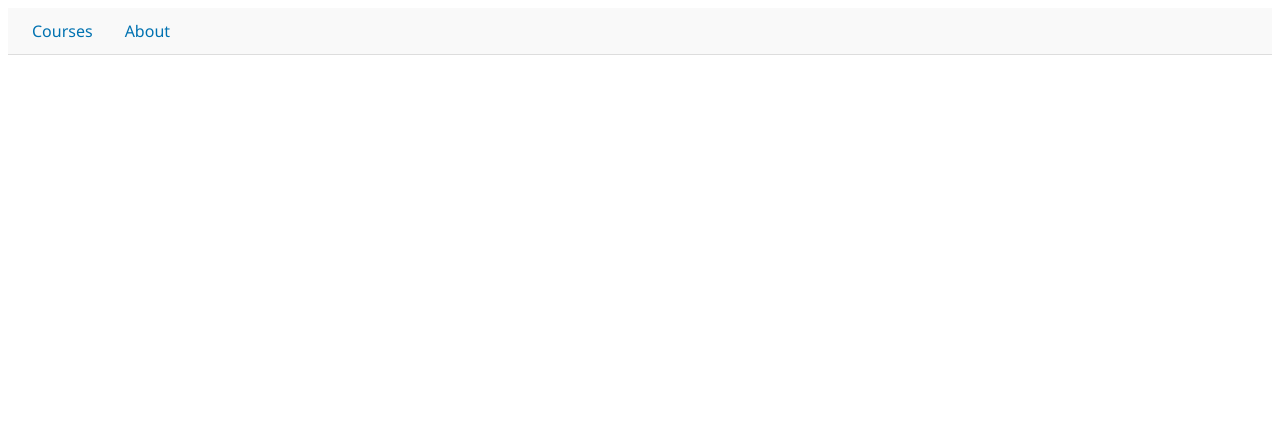
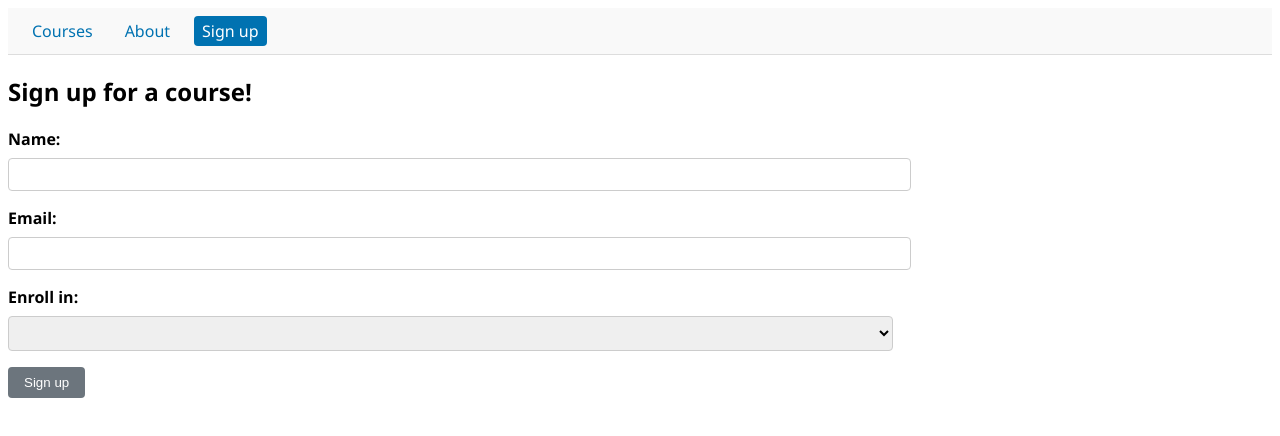
Before and after one commit to adg08101/angular-learning-systems, an Angular app in the folder course-booking-system/: page /sign-up in a window 1280 px wide. Before the commit this address led to /. Shown: the top 436 px of the page. Built offline with nearby package versions, Linux system fonts and the light colour scheme; no server answers.

Commit message:
form_sign_up

```diff
--- a/course-booking-system/src/app/app.html
+++ b/course-booking-system/src/app/app.html
@@ -1,5 +1,6 @@
 <nav>
   <a routerLink="/courses" routerLinkActive="active" [routerLinkActiveOptions]="{exact: true}">Courses</a>
   <a routerLink="/about" routerLinkActive="active" [routerLinkActiveOptions]="{exact: true}">About</a>
+  <a routerLink="/sign-up" routerLinkActive="active" [routerLinkActiveOptions]="{exact: true}">Sign up</a>
 </nav>
 <router-outlet></router-outlet>
--- a/course-booking-system/src/app/app.routes.ts
+++ b/course-booking-system/src/app/app.routes.ts
@@ -2,6 +2,7 @@ import { Routes } from '@angular/router';
 import { CoursesList } from './courses-list/courses-list';
 import { CourseDetailCard } from './course-detail-card/course-detail-card';
 import { About } from './about/about';
+import { SignUpForm } from './sign-up-form/sign-up-form';
 
 export const routes: Routes = [
   // Our two main routes:
@@ -9,4 +10,5 @@ export const routes: Routes = [
   { path: 'courses', component: CoursesList },
   { path: 'courses/:id', component: CourseDetailCard },
   { path: 'about', component: About },
+  { path: 'sign-up', component: SignUpForm },
 ];
--- a/course-booking-system/src/app/courses-list/courses-list.ts
+++ b/course-booking-system/src/app/courses-list/courses-list.ts
@@ -3,7 +3,7 @@ import { CourseCard } from '../course-card/course-card';
 import { Course } from '../models/course.model';
 import { CourseService } from '../services/course-service';
 import { ChangeDetectorRef } from '@angular/core';
-import { ActivatedRoute, Router } from '@angular/router';
+import { ActivatedRoute } from '@angular/router';
 
 @Component({
   selector: 'app-courses-list',
@@ -19,14 +19,11 @@ export class CoursesList implements OnInit {
   constructor(
     private courseService: CourseService,
     private cdr: ChangeDetectorRef,
-    private router: Router,
     private route: ActivatedRoute
   ) {}
 
   ngOnInit() {
     const descriptionFilter = this.route.snapshot.queryParamMap.get('description');
-
-    console.log('Component initialized with description filter:', descriptionFilter);
 
     this.courseService.getCourses(descriptionFilter ? descriptionFilter : null).subscribe((courses) => {
       this.courses = courses;
--- /dev/null
+++ b/course-booking-system/src/app/sign-up-form/sign-up-form.css
@@ -0,0 +1,50 @@
+.form-group {
+    margin-bottom: 1rem;
+}
+
+label {
+    display: block;
+    margin-bottom: 0.5rem;
+    font-weight: bold;
+}
+
+input,
+select {
+    width: 70%;
+    padding: 0.5rem;
+    border: 1px solid #ccc;
+    border-radius: 4px;
+}
+
+.error {
+    color: #e53935;
+    font-size: 0.875rem;
+}
+
+button {
+    background-color: #28a745;
+    color: white;
+    border: none;
+    padding: 0.5rem 1rem;
+    cursor: pointer;
+    border-radius: 4px;
+}
+
+button:hover {
+    background-color: #218838;
+}
+
+button:disabled {
+    background-color: #6c757d;
+    cursor: not-allowed;
+}
+
+.success {
+    margin-top: 1rem;
+    color: #28a745;
+    font-weight: bold;
+}
+
+.error p {
+    color: #e53935;
+}
--- /dev/null
+++ b/course-booking-system/src/app/sign-up-form/sign-up-form.html
@@ -0,0 +1,41 @@
+<h2>Sign up for a course!</h2>
+
+<form [formGroup]="signUpForm" (ngSubmit)="onSubmit()">
+  <div class="form-group">
+    <label for="name">Name:</label>
+    <input id="name" type="text" formControlName="name" />
+    @if (signUpForm.get('name')?.invalid && signUpForm.get('name')?.touched) {
+    <div class="error">Name is required.</div>
+    <div class="error">Name must be at least 5 characters long.</div>
+    }
+  </div>
+  <div class="form-group">
+    <label for="email">Email:</label>
+    <input id="email" type="email" formControlName="email" />
+    @if (signUpForm.get('email')?.invalid && signUpForm.get('email')?.touched) {
+    <div class="error">Valid email is required.</div>
+    }
+  </div>
+  <div class="form-group">
+    <label for="name">Enroll in:</label>
+    <select id="enrolledCourseId" formControlName="enrolledCourseId">
+      <option value="" disabled>Select a course</option>
+      @for(course of courses; track course.id) {
+      <option [value]="course.id">
+        {{ course.title }}
+      </option>
+      }
+    </select>
+  </div>
+  <button [disabled]="signUpForm.invalid" type="submit">Sign up</button>
+  @if (submissionSuccessful) {
+  <div class="success-message">
+    You have successfully signed up for the course!
+  </div>
+  }
+  @if (submissionError) {
+  <div class="error-message">
+    An error occurred while submitting the form. Please try again.
+  </div>
+  }
+</form>
--- /dev/null
+++ b/course-booking-system/src/app/sign-up-form/sign-up-form.ts
@@ -0,0 +1,64 @@
+import { CommonModule } from '@angular/common';
+import { ChangeDetectorRef, Component, OnInit } from '@angular/core';
+import { FormBuilder, FormGroup, ReactiveFormsModule, Validators } from '@angular/forms';
+import { CourseService } from '../services/course-service';
+import { Course } from '../models/course.model';
+
+@Component({
+  selector: 'app-sign-up-form',
+  imports: [CommonModule, ReactiveFormsModule],
+  templateUrl: './sign-up-form.html',
+  styleUrl: './sign-up-form.css',
+})
+export class SignUpForm implements OnInit {
+  signUpForm!: FormGroup;
+  courses: Course[] = [];
+  submissionSuccessful: boolean = false;
+  submissionError: string = '';
+
+  onSubmit() {
+    console.log(`Submitting sign-up form... ${this.signUpForm.valid}`);
+
+    if (this.signUpForm.valid) {
+      const formData = this.signUpForm.value;
+      console.log('Form submitted successfully with data:', formData);
+      this.submissionSuccessful = true;
+      this.submissionError = '';
+    } else {
+      console.log('Form submission failed. Please correct the errors and try again.');
+      this.submissionSuccessful = false;
+      this.submissionError = 'Please correct the errors in the form before submitting.';
+    }
+  }
+
+  constructor(
+    private formBuilder: FormBuilder,
+    private courseService: CourseService,
+    private cdr: ChangeDetectorRef
+  ) {}
+
+  ngOnInit() {
+    this.signUpForm = this.formBuilder.group({
+      name: ['', [Validators.required, Validators.minLength(5), Validators.maxLength(15)]],
+      email: [
+        '',
+        [Validators.required, Validators.minLength(5), Validators.maxLength(30), Validators.email],
+      ],
+
+      enrolledCourseId: [null],
+    });
+
+    this.courseService.getCourses().subscribe((courses) => {
+      this.courses = courses;
+      this.cdr.detectChanges();
+    });
+  }
+
+  signUpFormField(field: string): string {
+    return this.signUpForm.get(`${field}`)?.value;
+  }
+
+  signUpFormSetFieldValue(field: string, value: string) {
+    this.signUpForm.get(`${field}`)?.setValue(value);
+  }
+}
```
Also changed, not shown: 1 other file (tests, documents, lock files or other folders).
